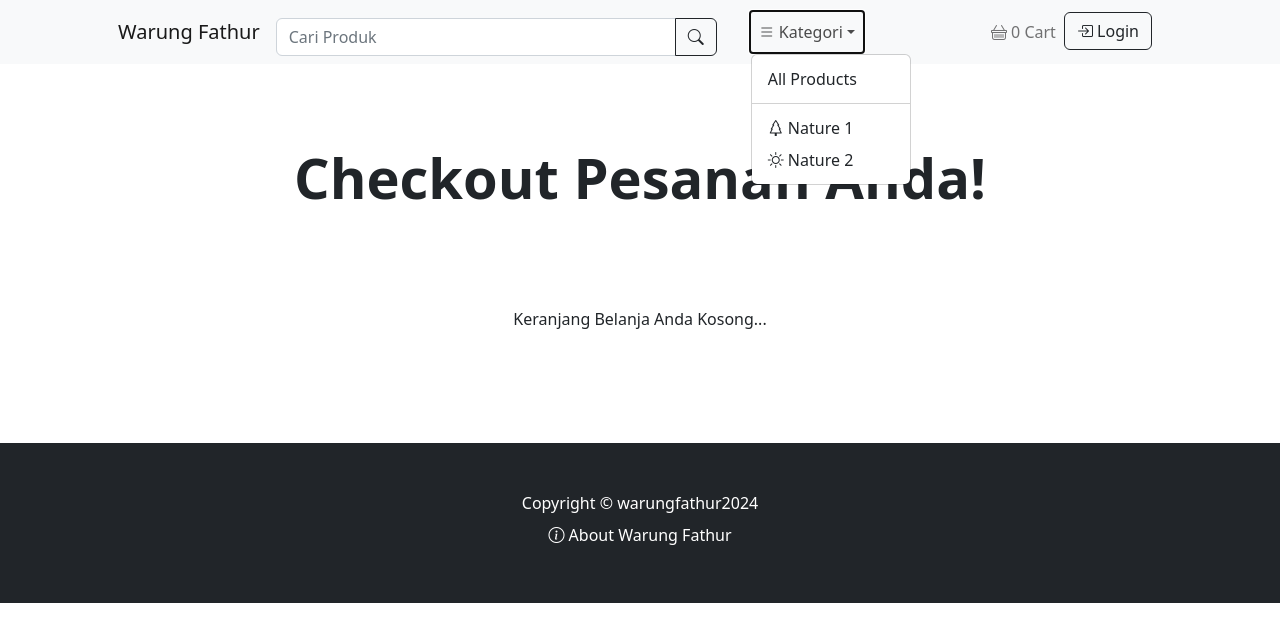
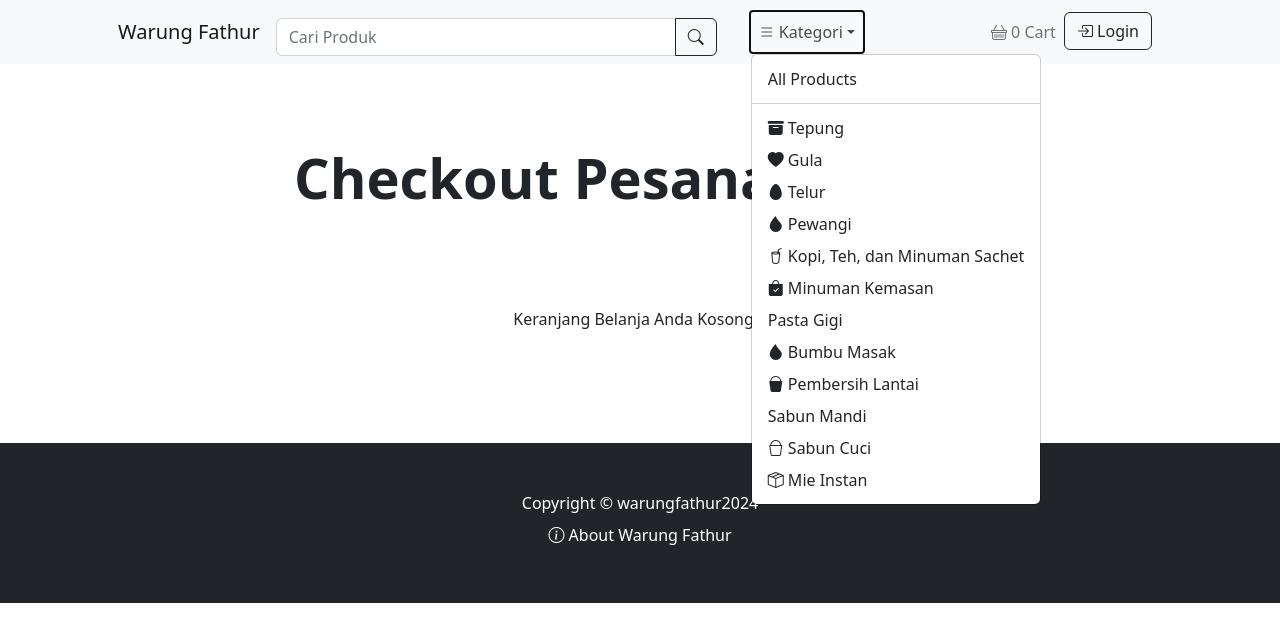
Before and after one commit to fathurrachman32/warungfathur, a Django app: page /cart/ in a window 1280 px wide, after a click on "Kategori". Shown: the top 642 px of the page. Run offline with Django 4.2, Linux system fonts and the light colour scheme; parts of the project's set-up code (start-up, migrations or seed data) failed here and were passed over; some libraries are stand-ins or nearby versions.

Commit message:
navbar.html

```diff
--- a/store/templates/navbar.html
+++ b/store/templates/navbar.html
@@ -20,16 +20,38 @@
                     <ul class="dropdown-menu" aria-labelledby="navbarDropdown">
                         <li><a class="dropdown-item" href="{% url 'category_summary' %}">All Products</a></li>
                         <li><hr class="dropdown-divider" /></li>
-                        <li><a class="dropdown-item" href="{% url 'category' 'Nature-1' %}"><i class="bi bi-tree"></i> Nature 1</a></li>
-                        <li><a class="dropdown-item" href="{% url 'category' 'Nature-2' %}"><i class="bi bi-sun"></i> Nature 2</a></li>
+                        <li><a class="dropdown-item" href="{% url 'category' 'Tepung' %}"><i class="bi bi-archive-fill"></i> Tepung</a></li>
+                        <li><a class="dropdown-item" href="{% url 'category' 'Gula' %}"><i class="bi bi-heart-fill"></i> Gula</a></li>
+                        <li><a class="dropdown-item" href="{% url 'category' 'Telur' %}"><i class="bi bi-egg-fill"></i> Telur</a></li>
+                        <li><a class="dropdown-item" href="{% url 'category' 'Pewangi' %}"><i class="bi bi-droplet-fill"></i> Pewangi</a></li>
+                        <li><a class="dropdown-item" href="{% url 'category' 'Kopi Teh dan Minuman-Sachet' %}"><i class="bi bi-cup-straw"></i> Kopi, Teh, dan Minuman Sachet</a></li>
+                        <li><a class="dropdown-item" href="{% url 'category' 'Minuman-Kemasan' %}"><i class="bi bi-bag-check-fill"></i> Minuman Kemasan</a></li>
+                        <li><a class="dropdown-item" href="{% url 'category' 'Pasta-Gigi' %}"><i class="bi bi-tooth"></i> Pasta Gigi</a></li>
+                        <li><a class="dropdown-item" href="{% url 'category' 'Bumbu-Masak' %}"><i class="bi bi-droplet-fill"></i> Bumbu Masak</a></li>
+                        <li><a class="dropdown-item" href="{% url 'category' 'Pembersih-Lantai' %}"><i class="bi bi-bucket-fill"></i> Pembersih Lantai</a></li>
+                        <li><a class="dropdown-item" href="{% url 'category' 'Sabun-Mandi' %}"><i class="bi bi-soap"></i> Sabun Mandi</a></li>
+                        <li><a class="dropdown-item" href="{% url 'category' 'Sabun-Cuci' %}"><i class="bi bi-bucket"></i> Sabun Cuci</a></li>
+                        <li><a class="dropdown-item" href="{% url 'category' 'Mie-Instan' %}"><i class="bi bi-box-seam"></i> Mie Instan</a></li>
                     </ul>
+                    {% if user.is_superuser %}
+                        <li class="nav-item dropdown">
+                            <a class="nav-link dropdown-toggle" id="navbarDropdown" href="#" role="button" data-bs-toggle="dropdown" aria-expanded="false">
+                                <i class="bi bi-truck"></i> Orders
+                            </a>
+                            <ul class="dropdown-menu" aria-labelledby="navbarDropdown">
+                                <li><a class="dropdown-item" href="{% url 'shipped_dash' %}"><i class="bi bi-check-circle"></i> Shipped Orders</a></li>
+                                <li><hr class="dropdown-divider" /></li>
+                                <li><a class="dropdown-item" href="{% url 'not_shipped_dash' %}"><i class="bi bi-x-circle"></i> Unshipped Orders</a></li>
+                            </ul>
+                        </li>
+                    {% endif %}
                 </li>
             </ul>
 
             <ul class="navbar-nav mb-2 mb-lg-0">
                 <li class="nav-item">
                     <a href="{% url 'cart_summary' %}" class="nav-link">
-                        <i class="bi bi-basket"></i> <!-- Menggunakan ikon bi-basket -->
+                        <i class="bi bi-basket"></i>
                         <span id="cart_quantity">{{ cart|length }}</span>
                         Cart
                     </a>
@@ -41,7 +63,7 @@
                     </a>
                     <ul class="dropdown-menu" aria-labelledby="navbarDropdown">
                         <li><a class="dropdown-item" href="{% url 'update_user' %}"><i class="bi bi-person"></i> User Profile</a></li>
-                        <li><a class="dropdown-item" href="{% url 'update_info'  %}"><i class="bi bi-info-circle"></i> User Info</a></li>
+                        <li><a class="dropdown-item" href="{% url 'update_info' %}"><i class="bi bi-info-circle"></i> User Info</a></li>
                         <li><hr class="dropdown-divider" /></li>
                         <li><a class="dropdown-item" href="{% url 'logout' %}"><i class="bi bi-box-arrow-right"></i> Logout</a></li>
                     </ul>
```
